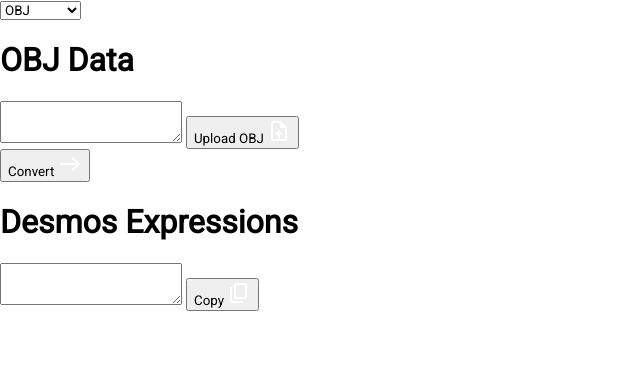
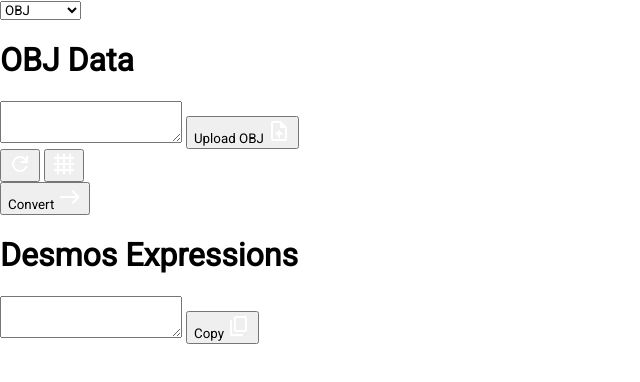
Before and after one commit to Naitronbot/OBJ2Desmos, a Svelte app: page / in a window 1280 px wide. Shown: the top 382 px of the page, without its empty margins (0-640 px from the left). Built offline with nearby package versions, Linux system fonts and the light colour scheme.

Commit message:
Add controls to model preview window

```diff
--- /dev/null
+++ b/src/PreviewWindow/PreviewWindow.css
@@ -0,0 +1,27 @@
+.preview-wrapper {
+    width: 100%;
+    height: 100%;
+}
+
+.preview-controls {
+    width: 100%;
+    height: 40px;
+    border-top: none;
+    display: flex;
+    justify-content: end;
+}
+
+.preview-controls button {
+    height: 100%;
+    aspect-ratio: 1;
+    background-color: #111111;
+    border: 2px solid black;
+    border-top: none;
+    cursor: pointer;
+    padding: 0;
+}
+
+.preview-controls img {
+    height: 80%;
+    aspect-ratio: 1;
+}
--- /dev/null
+++ b/src/PreviewWindow/PreviewWindow.svelte
@@ -0,0 +1,19 @@
+<style src="./PreviewWindow.css"></style>
+
+<script lang='ts'>
+    import type Model from "../OBJ2Desmos/Model";
+    import ThreeCanvas from "./ThreeCanvas/ThreeCanvas.svelte";
+
+    export let model: Model | undefined;
+
+    let canvas;
+    let gridLines = true;
+</script>
+
+<div class="preview-wrapper">
+    <ThreeCanvas {model} {gridLines} bind:this={canvas}/>
+    <div class="preview-controls">
+        <button on:click={canvas.resetCamera} title="Reset Camera"><img src="/src/assets/refresh.svg" alt="Reset Camera"/></button>
+        <button on:click={() => gridLines = !gridLines} title="Toggle Grid"><img src="/src/assets/grid.svg" alt="Toggle Grid"/></button>
+    </div>
+</div>
--- a/src/ThreeCanvas/ThreeCanvas.css
+++ b/src/PreviewWindow/ThreeCanvas/ThreeCanvas.css
@@ -1,6 +1,6 @@
 .three-wrapper {
     width: 100%;
-    height: 100%;
+    height: calc(100% - 40px);
     overflow: hidden;
     border: 2px solid black;
     background-color: #111111;
--- a/src/ThreeCanvas/ThreeCanvas.svelte
+++ b/src/PreviewWindow/ThreeCanvas/ThreeCanvas.svelte
@@ -5,16 +5,15 @@
      * SETTINGS TO ADD
      * Toggle Smooth Shading
      * Toggle Backface Culling
-     * Toggle Grid
-     * Reset Viewport
      */
 
     import { onMount } from 'svelte';
     import * as THREE from 'three';
     import { OrbitControls } from 'three/addons/controls/OrbitControls.js';
-    import type Model from '../OBJ2Desmos/Model';
+    import type Model from '../../OBJ2Desmos/Model';
 
     export let model: Model | undefined;
+    export let gridLines: boolean;
 
     let rootElem: HTMLElement;
     let scene: THREE.Scene;
@@ -25,6 +24,7 @@
     let controls: OrbitControls;
     let geometry: THREE.BufferGeometry;
     let material: THREE.MeshPhongMaterial;
+    let gridHelper: THREE.GridHelper;
 
     function anim() {
         controls.update();
@@ -39,17 +39,40 @@
         requestAnimationFrame(anim);
     }
 
+    function createCamera() {
+        camera = new THREE.PerspectiveCamera(75, rootElem.clientWidth/rootElem.clientHeight, 0.1, 1000);
+        camera.position.x = 1;
+        camera.position.y = 1;
+        camera.position.z = 2;
+
+        controls = new OrbitControls(camera, renderer.domElement);
+        controls.target.set(0, 0, 0);
+        controls.update();
+    }
+
+    export function resetCamera() {
+        createCamera();
+        requestAnimationFrame(anim);
+    }
+
     $: model, updateModel();
+    $: gridLines, updateModel();
     let mesh: THREE.Mesh;
     function updateModel() {
-        scene?.remove(mesh);
+        if (!scene) return;
+
+        scene.remove(mesh);
+        scene.remove(gridHelper);
         geometry?.dispose();
         material?.dispose();
 
-        if (!model) return;
+        if (gridLines) {
+            gridHelper = new THREE.GridHelper(10, 10, new THREE.Color(0x888888), new THREE.Color(0x444444));
+            scene.add(gridHelper);
+        }
 
+        if (model) {
             model.triangulate();
-        // console.log(model);
 
             geometry = new THREE.BufferGeometry();
             const vertices = new Float32Array(model.vertices.flatMap(a => Object.values(a)) as []);
@@ -63,6 +86,7 @@
 
             mesh = new THREE.Mesh(geometry, material);
             scene.add(mesh);
+        }
 
         requestAnimationFrame(anim);
     }
@@ -73,23 +97,16 @@
 
         updateModel();
 
-        camera = new THREE.PerspectiveCamera(75, rootElem.clientWidth/rootElem.clientHeight, 0.1, 1000);
-        camera.position.x = 1;
-        camera.position.y = 1;
-        camera.position.z = 2;
-
         renderer = new THREE.WebGLRenderer({"antialias": true});
         renderer.setSize(rootElem.clientWidth, rootElem.clientHeight, false);
+
+        createCamera();
 
         ambient = new THREE.AmbientLight(0xffffff, 0.5);
         directional = new THREE.DirectionalLight();
         directional.position.set(1,1,2);
         scene.add(ambient);
         scene.add(directional);
-
-        controls = new OrbitControls(camera, renderer.domElement);
-        controls.target.set(0, 0, 0);
-        controls.update();
 
         rootElem.appendChild(renderer.domElement);
         renderer.domElement.addEventListener("mousemove", () => requestAnimationFrame(anim));
--- a/src/ProcessPanel/ProcessPanel.svelte
+++ b/src/ProcessPanel/ProcessPanel.svelte
@@ -1,9 +1,9 @@
 <style src="./ProcessPanel.css"></style>
 
 <script lang='ts'>
-    import ThreeCanvas from "../ThreeCanvas/ThreeCanvas.svelte";
     import { createEventDispatcher } from "svelte";
     import Model from "../OBJ2Desmos/Model";
+    import PreviewWindow from "../PreviewWindow/PreviewWindow.svelte";
 
     export let model: Model | undefined;
 
@@ -11,7 +11,7 @@
 </script>
 
 <div class="process-panel">
-    <ThreeCanvas bind:model />
+    <PreviewWindow bind:model />
     <div class="button-wrapper">
         <button on:click={() => dispatch("convert")}>Convert <img src="/src/assets/arrow.svg" alt="Arrow pointing right"></button>
     </div>
```
Also changed, not shown: src/assets/grid.svg (added), src/assets/refresh.svg (added). Lines whose indentation alone changed are shown as unchanged.
